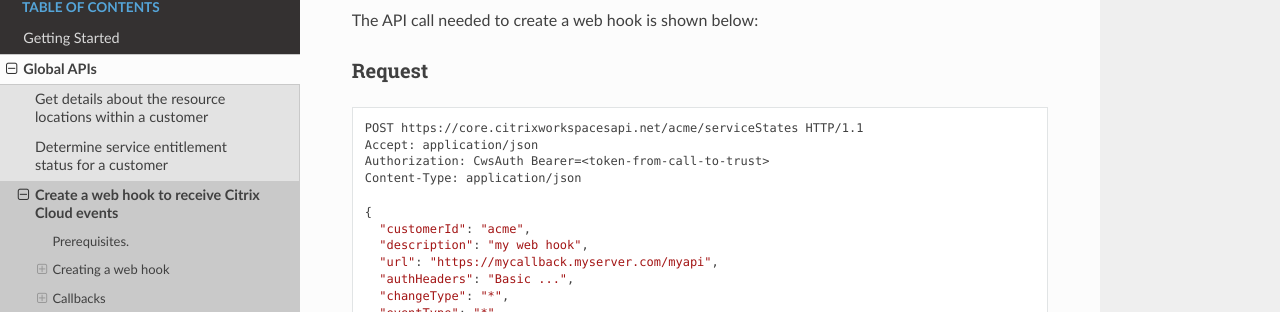
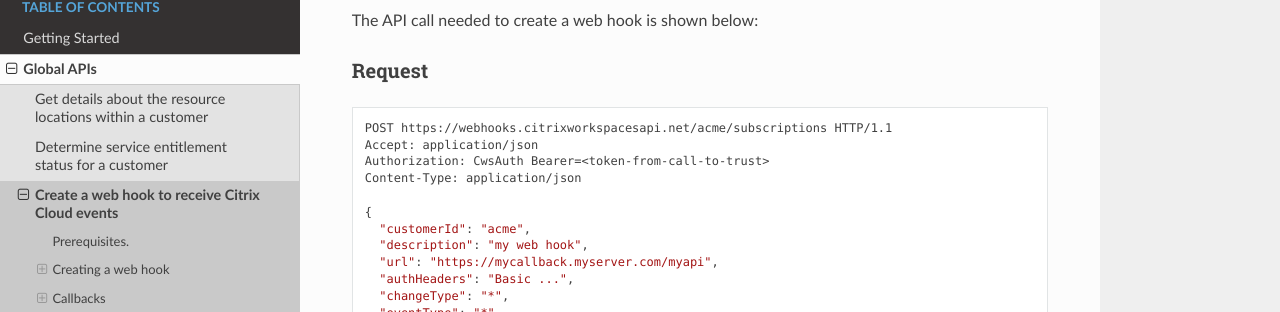
Before and after one commit to yufengsh/devportal, a Sphinx documentation site: the page built from source/_platform/create_webhook.rst, in a window 1280 px wide and 900 px high, scrolled down 485 px. Shown: the part 139-451 px from the top of the window. Built offline with Sphinx 7.4.7 and the Read the Docs theme 2.0.0, drawn with Linux system fonts in a browser that asks for light colours; part of the change alters nothing that is shown.

Commit message:
Fix URL in the webhooks example

```diff
--- a/source/_platform/create_webhook.rst
+++ b/source/_platform/create_webhook.rst
@@ -31,7 +31,7 @@ Request
 ~~~~~~~
 ::
 
-  POST https://core.citrixworkspacesapi.net/acme/serviceStates HTTP/1.1
+  POST https://webhooks.citrixworkspacesapi.net/acme/subscriptions HTTP/1.1
   Accept: application/json
   Authorization: CwsAuth Bearer=<token-from-call-to-trust>
   Content-Type: application/json
```
